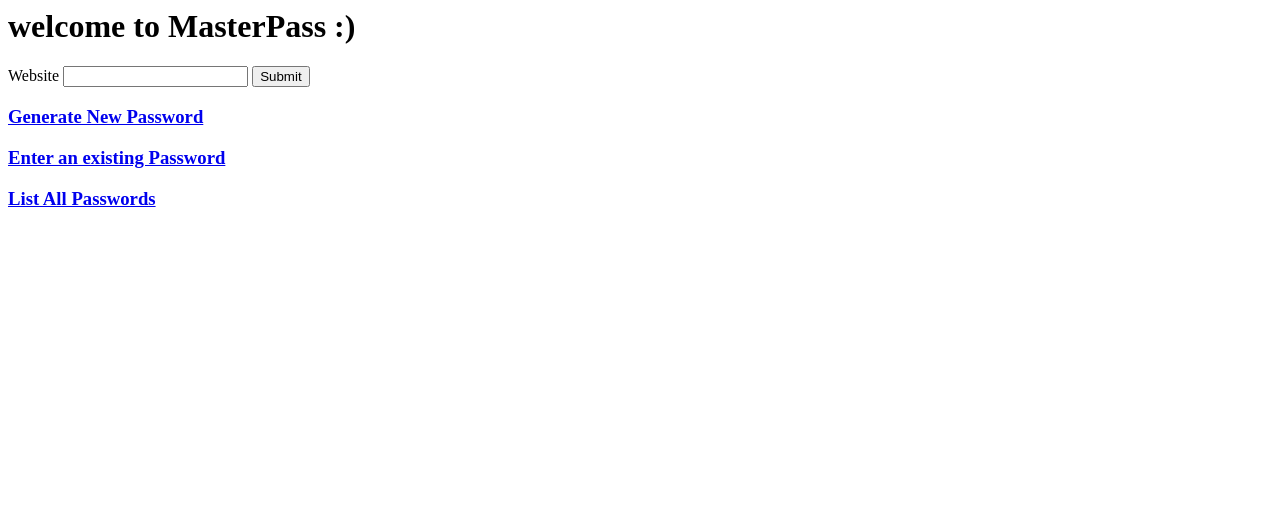
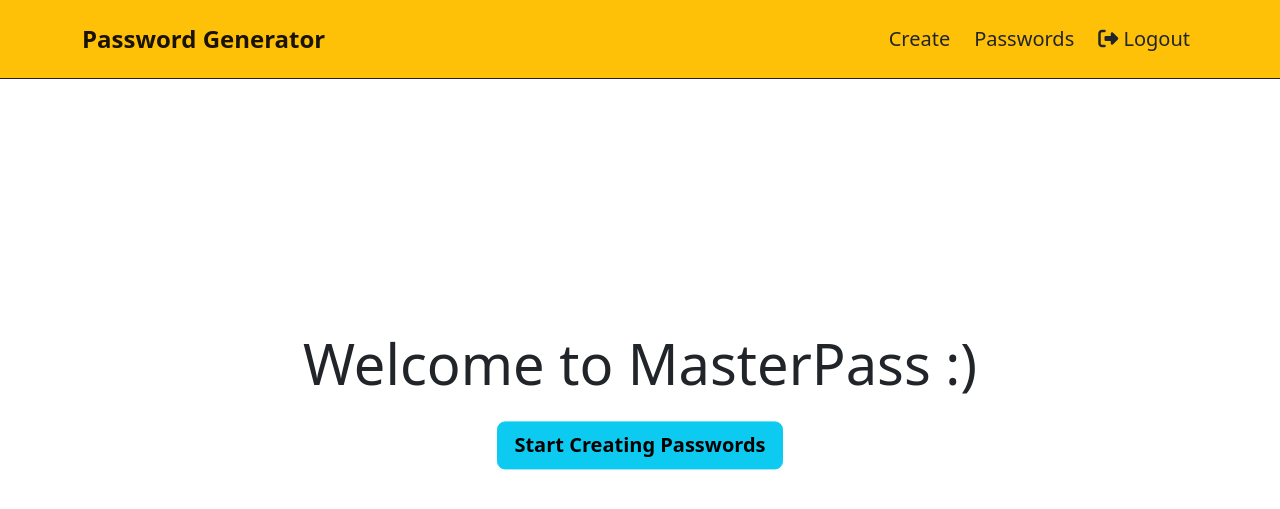
Before and after one commit to usmonbek-umarbekovich/masterpass, a Django app: page / in a window 1280 px wide. Shown: the top 509 px of the page. Run offline with Django 4.2, Linux system fonts and the light colour scheme; some libraries are stand-ins or nearby versions.

Commit message:
styled home page

```diff
--- a/password_generator/templates/password_generator/index.html
+++ b/password_generator/templates/password_generator/index.html
@@ -1,15 +1,14 @@
-<div>
-    <h1>welcome to MasterPass :)</h1>
+{% extends 'password_generator/base.html' %}
+
+<!-- App -->
+{% block app %}
+<div class="container-fluid container-md">
+    <div
+        class="d-flex flex-column align-items-center position-absolute top-50 start-50 translate-middle w-100">
+        <h1 class="mb-4 display-4">Welcome to MasterPass :)</h1>
+        <a href="{% url 'create' %}" class="btn btn-info btn-lg fw-semibold"
+            >Start Creating Passwords</a
+        >
+    </div>
 </div>
-<div>
-    <div>
-        <form action="" method="POST">
-            {% csrf_token %}
-            Website <input type="text" name="site">
-            <input type="submit">
-        </form>
-    </div>
-    <a href="{% url 'create' %}"><h3>Generate New Password</h3></a>
-    <a href="{% url 'existing_password' %}"><h3>Enter an existing Password</h3></a>
-    <a href="{% url 'listall' %}"><h3>List All Passwords</h3></a>
-</div>
+{% endblock app %}
```
